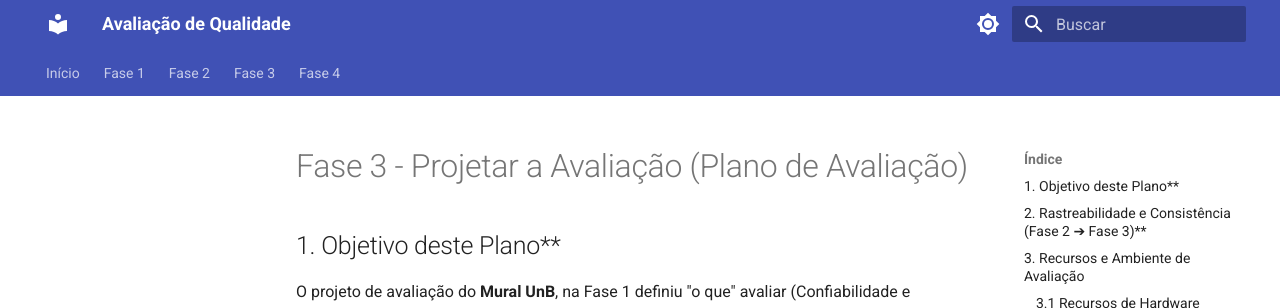
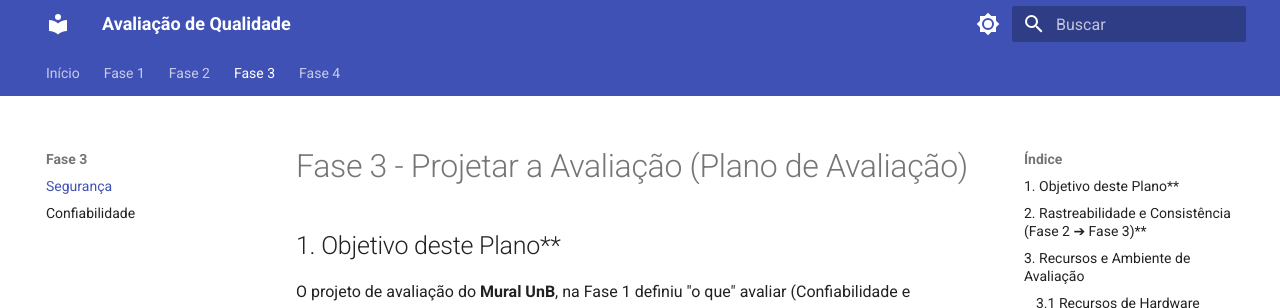
Before and after one commit to FCTE-Qualidade-de-Software-1/2026-1_T02_ROBERTA_WILLIAMS, an MkDocs documentation site: the page built from docs/fase3/seguranca.md, in a window 1280 px wide. Shown: the top 308 px of the page. Built offline with MkDocs 1.6.1 and Material for MkDocs 9.7.7, drawn with Linux system fonts in a browser that asks for light colours; some of the changed lines change nothing that is shown.

Commit message:
add: segurança no cabeçalho da fase 3

```diff
--- a/mkdocs.yml
+++ b/mkdocs.yml
@@ -32,6 +32,7 @@ nav:
       - Segurança: fase2/index.md
       - Confiabilidade: fase2/confiabilidade.md
   - Fase 3:
+    - Segurança: fase3/seguranca.md
     - Confiabilidade: fase3/confiabilidade.md
   - Fase 4:
     - Segurança: fase4/seguranca.md
```
